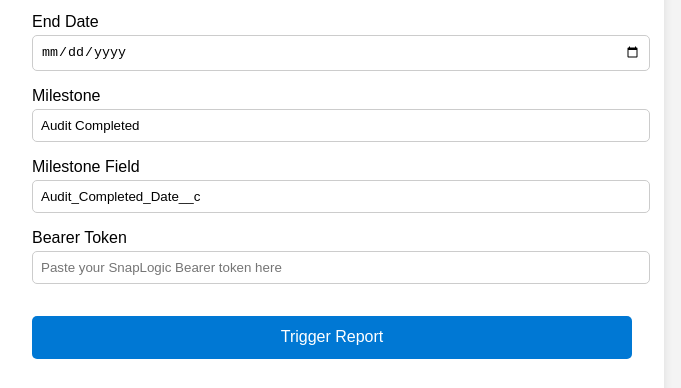
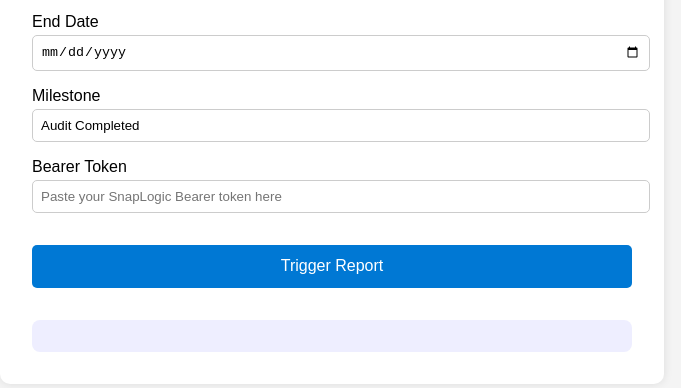
Before and after one commit to majkaveli/wids-request, a plain HTML site: page index.html in a window 1280 px wide. Shown: the part 204-592 px from the top of the page, without its empty margins (308-989 px from the left). Drawn offline with Linux system fonts and the light colour scheme.

Commit message:
Update index.html

```diff
--- a/index.html
+++ b/index.html
@@ -66,9 +66,6 @@
     <label>Milestone
       <input type="text" name="milestone" value="Audit Completed" required />
     </label>
-    <label>Milestone Field
-      <input type="text" name="milestone_ac" value="Audit_Completed_Date__c" required />
-    </label>
     <label>Bearer Token
       <input type="password" id="bearerToken" placeholder="Paste your SnapLogic Bearer token here" required />
     </label>
```
